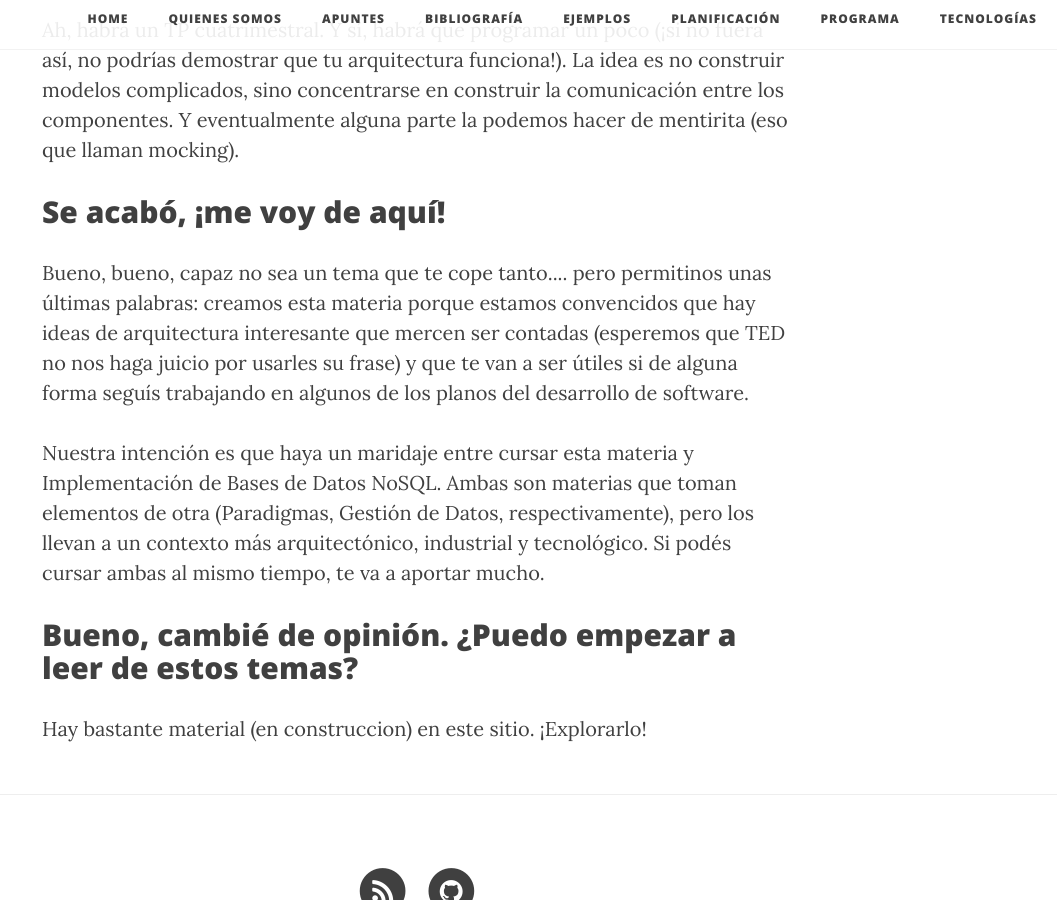
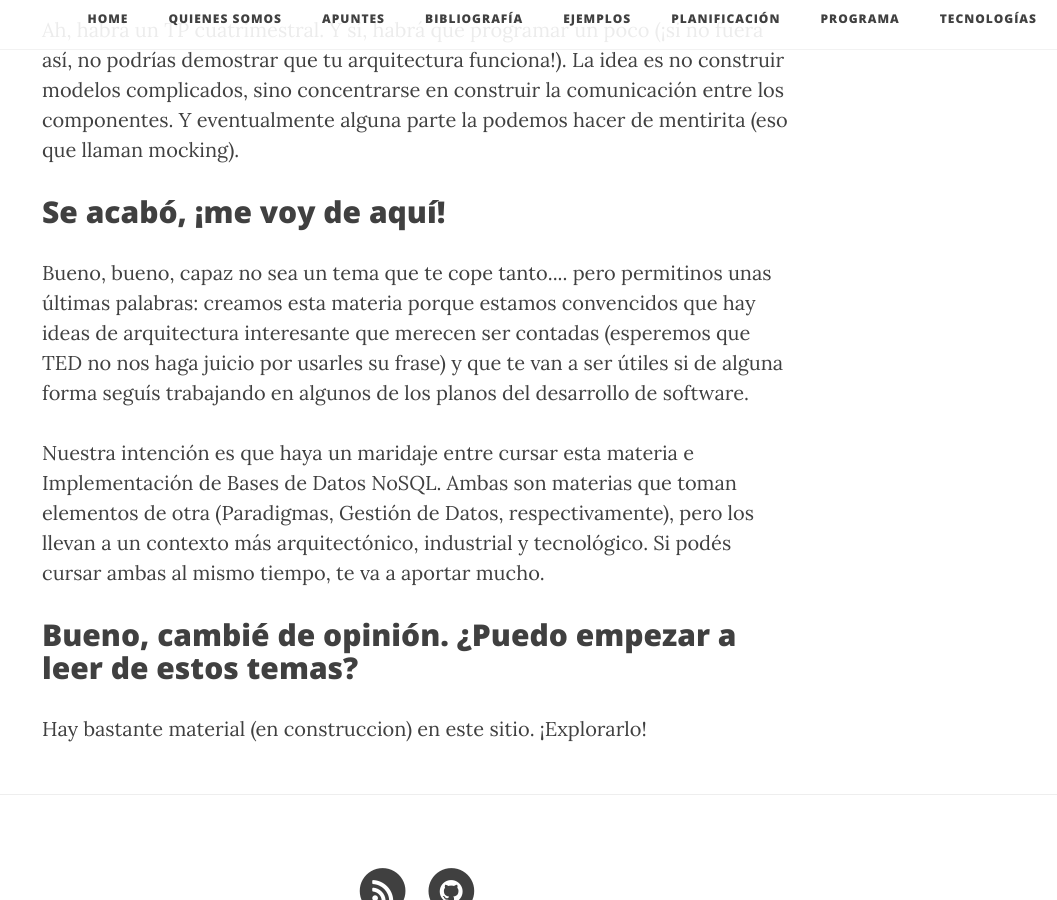
Before and after one commit to arquitecturas-concurrentes/arquitecturas-concurrentes.github.io, a Jekyll site: the page built from index.html, in a window 1280 px wide and 900 px high, scrolled down 2365 px. Shown: the whole window, without its empty margins (223-1280 px from the left). Built offline with Jekyll 4.4.1, drawn with Linux system fonts in a browser that asks for light colours; nearby versions of some CDN libraries.

Commit message:
Arreglando typos

```diff
--- a/index.html
+++ b/index.html
@@ -49,9 +49,9 @@ description: "Homepage"
     </p>
     <h2>Se acabó, ¡me voy de aquí!</h2>
     <p>
-        Bueno, bueno, capaz no sea un tema que te cope tanto.... pero permitinos unas últimas palabras: creamos esta materia porque estamos convencidos que hay ideas de arquitectura interesante que mercen ser contadas (esperemos que TED no nos haga juicio por usarles su frase) y que te van a ser útiles si de alguna forma seguís trabajando en algunos de los planos del desarrollo de software.
+        Bueno, bueno, capaz no sea un tema que te cope tanto.... pero permitinos unas últimas palabras: creamos esta materia porque estamos convencidos que hay ideas de arquitectura interesante que merecen ser contadas (esperemos que TED no nos haga juicio por usarles su frase) y que te van a ser útiles si de alguna forma seguís trabajando en algunos de los planos del desarrollo de software.
     </p>
-    <p>Nuestra intención es que haya un maridaje entre cursar esta materia y Implementación de Bases de Datos NoSQL. Ambas son materias que toman elementos de otra (Paradigmas, Gestión de Datos, respectivamente), pero los llevan a un contexto más arquitectónico, industrial y tecnológico. Si podés cursar ambas al mismo tiempo, te va a aportar mucho.
+    <p>Nuestra intención es que haya un maridaje entre cursar esta materia e Implementación de Bases de Datos NoSQL. Ambas son materias que toman elementos de otra (Paradigmas, Gestión de Datos, respectivamente), pero los llevan a un contexto más arquitectónico, industrial y tecnológico. Si podés cursar ambas al mismo tiempo, te va a aportar mucho.
     </p>
     <h2>Bueno, cambié de opinión. ¿Puedo empezar a leer de estos temas?</h2>
     <p>
```
Also changed, not shown: tecnologias.md (+2 -2 lines).
